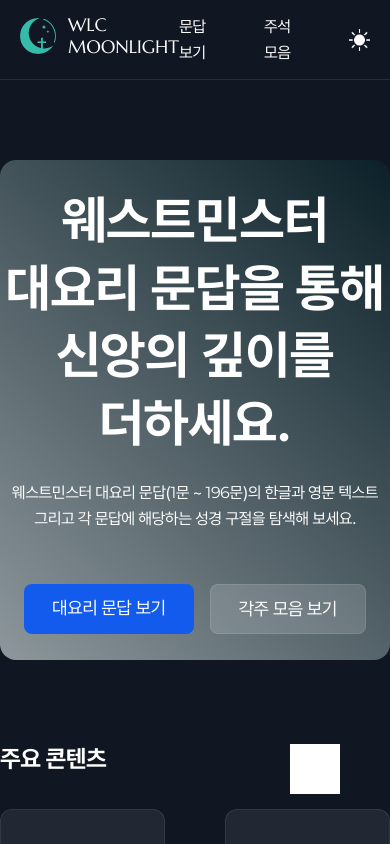
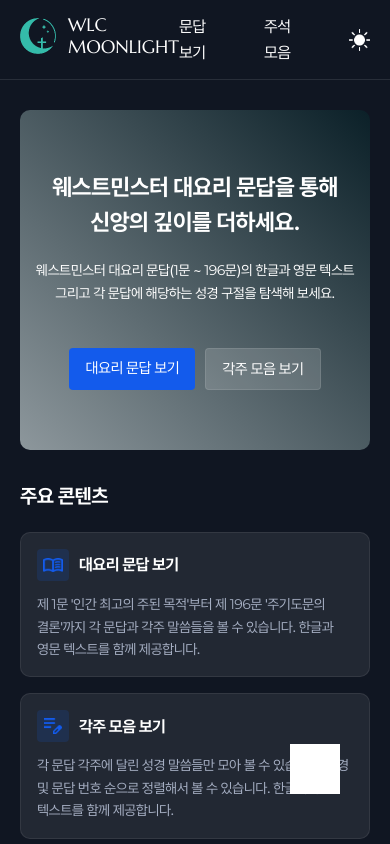
Before and after one commit to onewayay/WLC-MOONLIGHT, a React (Vite) app: page / in a window 390 px wide. Shown: the top 844 px of the page. Built offline with nearby package versions, Linux system fonts and the light colour scheme.

Commit message:
💄home 페이지 반응형 작업

```diff
--- a/src/components/layout/Footer.jsx
+++ b/src/components/layout/Footer.jsx
@@ -31,7 +31,7 @@ export default function Footer() {
             target="_black"
             title="달빛교회 X 새창열림으로 이동"
           >
-            달빛교회 X
+            달빛교회 엑스
           </a>
         </div>
         <div className="copyright">
--- a/src/styles/annotation-collect.css
+++ b/src/styles/annotation-collect.css
@@ -46,6 +46,10 @@
   background-color: var(--color-box-bg);
   transition: 0.3s;
 }
+
+/* .annotation-collect .verse-list li:nth-child(even) {
+  background-color: transparent;
+} */
 
 .annotation-collect .verse-list li.no-result {
   display: flex;
@@ -98,8 +102,8 @@
   min-width: 60px;
   height: 36px;
   border-radius: 4px;
-  color: var(--color-primary);
-  background-color: var(--color-primary-opacity);
+  color: var(--color-white);
+  background-color: var(--color-box-bg);
   transition: 0.3s;
 }
 
@@ -122,6 +126,10 @@
   color: var(--color-text-light-gray);
 }
 
+.annotation-collect .verse-list li:hover p {
+  color: var(--color-white);
+}
+
 /*
   반응형
 */
--- a/src/styles/footer.css
+++ b/src/styles/footer.css
@@ -3,7 +3,7 @@
   flex-direction: column;
   align-items: center;
   gap: 28px;
-  padding: 60px 0;
+  padding-block: 60px;
   border-top: 1px solid var(--color-border);
 }
 
@@ -33,11 +33,11 @@
 /*
   반응형
 */
-@media only screen and (max-width: 768px) {
+@media only screen and (max-width: 1439px) {
 }
-@media only screen and (max-width: 500px) {
+@media only screen and (max-width: 1279px) {
 }
-@media only screen and (max-width: 400px) {
+@media only screen and (max-width: 767px) {
 }
 
 /*
--- a/src/styles/home.css
+++ b/src/styles/home.css
@@ -1,6 +1,8 @@
 .home .inner {
-  padding: 80px 0;
+  padding-block: 80px 100px;
 }
+
+/* ST: main-banner */
 
 .home .main-banner {
   display: flex;
@@ -25,6 +27,7 @@
   line-height: 1.3;
   font-size: 52px;
 }
+
 .home .main-banner .banner-text p {
   margin-top: 24px;
 }
@@ -49,6 +52,8 @@
   border: 1px solid var(--color-border);
   background-color: var(--color-light-box-bg);
 }
+
+/* ST: section */
 
 .home section {
   margin-top: 80px;
@@ -120,6 +125,174 @@
 /*
   반응형
 */
+/* 기본은 1440px이상의 Large PC */
+
+/* PC */
+@media (max-width: 1439px) {
+}
+
+/* 태블릿 */
+@media (max-width: 1279px) {
+  /* ST: main-banner */
+
+  .home .inner {
+    padding-block: 50px 70px;
+  }
+
+  .home .main-banner {
+    height: 400px;
+    border-radius: 12px;
+  }
+
+  .home .main-banner .banner-text h2 {
+    font-size: 40px;
+  }
+
+  .home .main-banner .banner-text p {
+    margin-top: 24px;
+    font-size: 15px;
+  }
+
+  .home .main-banner .banner-btns {
+    margin-top: 48px;
+    gap: 12px;
+  }
+
+  .home .main-banner .banner-btns a {
+    padding: 8px 24px;
+    border-radius: 6px;
+    font-size: 16px;
+  }
+
+  /* ST: section */
+
+  .home section {
+    margin-top: 50px;
+  }
+
+  .home section h3 {
+    font-size: 22px;
+  }
+
+  .home section .card-links {
+    margin-top: 24px;
+    gap: 20px;
+  }
+
+  .home section .card-links li {
+    width: calc((100% - 20px) / 2);
+    padding: 20px;
+    border-radius: 10px;
+  }
+
+  .home section .card-links li .title {
+    gap: 12px;
+  }
+
+  .home section .card-links li .title .ico-box {
+    width: 36px;
+    border-radius: 4px;
+  }
+
+  .home section .card-links li .title .ico-box img {
+    width: 22px;
+  }
+
+  .home section .card-links li:nth-child(2) .title .ico-box img {
+    width: 20px;
+  }
+
+  .home section .card-links li .title h4 {
+    font-size: 18px;
+  }
+
+  .home section .card-links li p {
+    margin-top: 16px;
+    font-size: 15px;
+  }
+}
+
+/* 모바일 */
+@media (max-width: 767px) {
+  /* ST: main-banner */
+
+  .home .inner {
+    padding-block: 30px 50px;
+  }
+
+  .home .main-banner {
+    height: 340px;
+    border-radius: 10px;
+    padding: 12px;
+  }
+
+  .home .main-banner .banner-text h2 {
+    line-height: 1.5;
+    font-size: 23px;
+  }
+
+  .home .main-banner .banner-text p {
+    margin-top: 20px;
+    font-size: 14px;
+  }
+
+  .home .main-banner .banner-btns {
+    margin-top: 44px;
+    gap: 10px;
+  }
+
+  .home .main-banner .banner-btns a {
+    padding: 8px 16px;
+    border-radius: 4px;
+    font-size: 15px;
+  }
+
+  /* ST: section */
+
+  .home section {
+    margin-top: 30px;
+  }
+
+  .home section h3 {
+    font-size: 20px;
+  }
+
+  .home section .card-links {
+    margin-top: 20px;
+    flex-direction: column;
+    gap: 16px;
+  }
+
+  .home section .card-links li {
+    width: 100%;
+    padding: 16px;
+  }
+
+  .home section .card-links li .title {
+    gap: 10px;
+  }
+
+  .home section .card-links li .title .ico-box {
+    width: 32px;
+  }
+
+  .home section .card-links li .title .ico-box img {
+    width: 20px;
+  }
+
+  .home section .card-links li:nth-child(2) .title .ico-box img {
+    width: 18px;
+  }
+
+  .home section .card-links li .title h4 {
+    font-size: 16px;
+  }
+
+  .home section .card-links li p {
+    margin-top: 12px;
+    font-size: 14px;
+  }
+}
 
 /*
   light 모드
--- a/src/styles/index.css
+++ b/src/styles/index.css
@@ -141,6 +141,7 @@
   width: 100%;
   max-width: 1280px;
 }
+
 main {
   position: relative;
 }
@@ -152,3 +153,34 @@ main {
   aspect-ratio: 1/1;
   background-color: white;
 }
+
+/* 기본은 1440px이상의 Large PC */
+
+/* PC */
+@media (max-width: 1439px) {
+  .inner {
+    margin: 0 auto;
+    width: 100%;
+    max-width: 1100px;
+  }
+}
+
+/* 태블릿 */
+@media (max-width: 1279px) {
+  .inner {
+    margin: 0 auto;
+    width: 100%;
+    max-width: 100%;
+    padding: 0 30px;
+  }
+}
+
+/* 모바일 */
+@media (max-width: 767px) {
+  .inner {
+    margin: 0 auto;
+    width: 100%;
+    max-width: 100%;
+    padding: 0 20px;
+  }
+}
```
